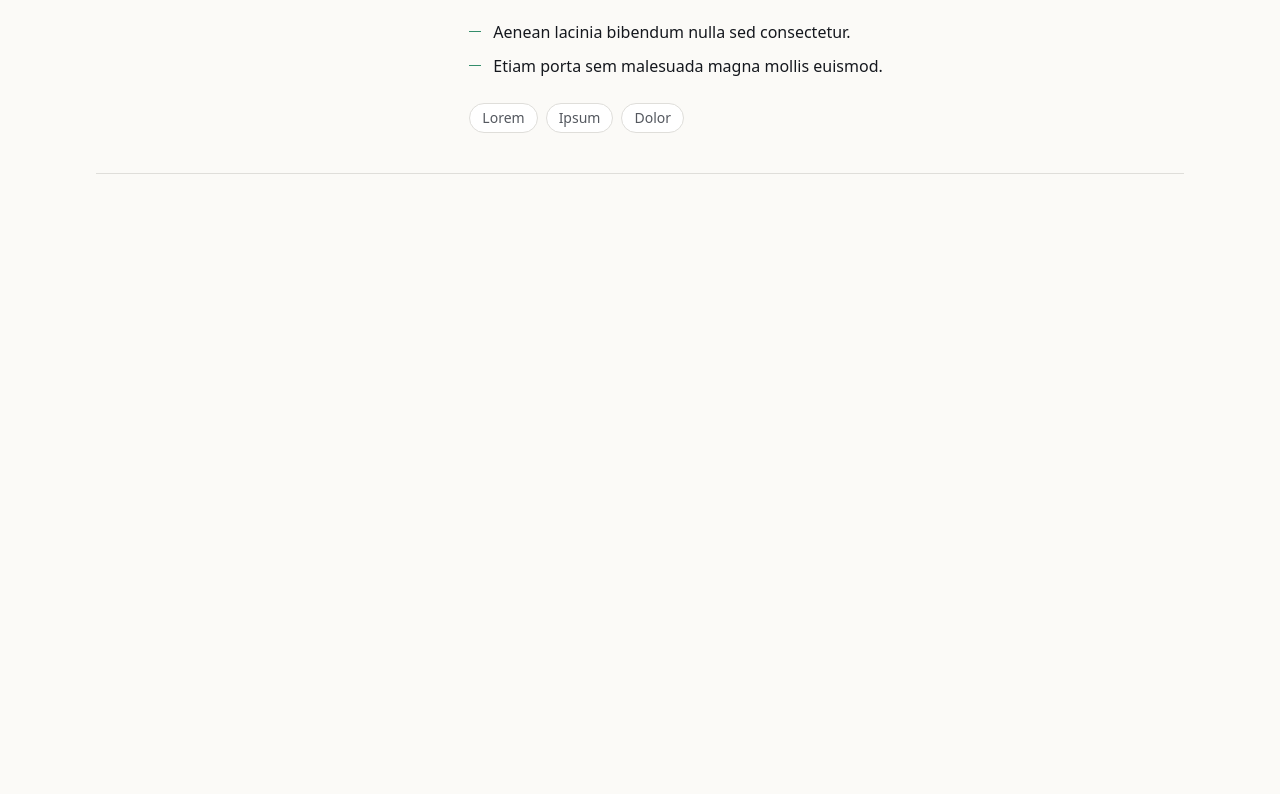
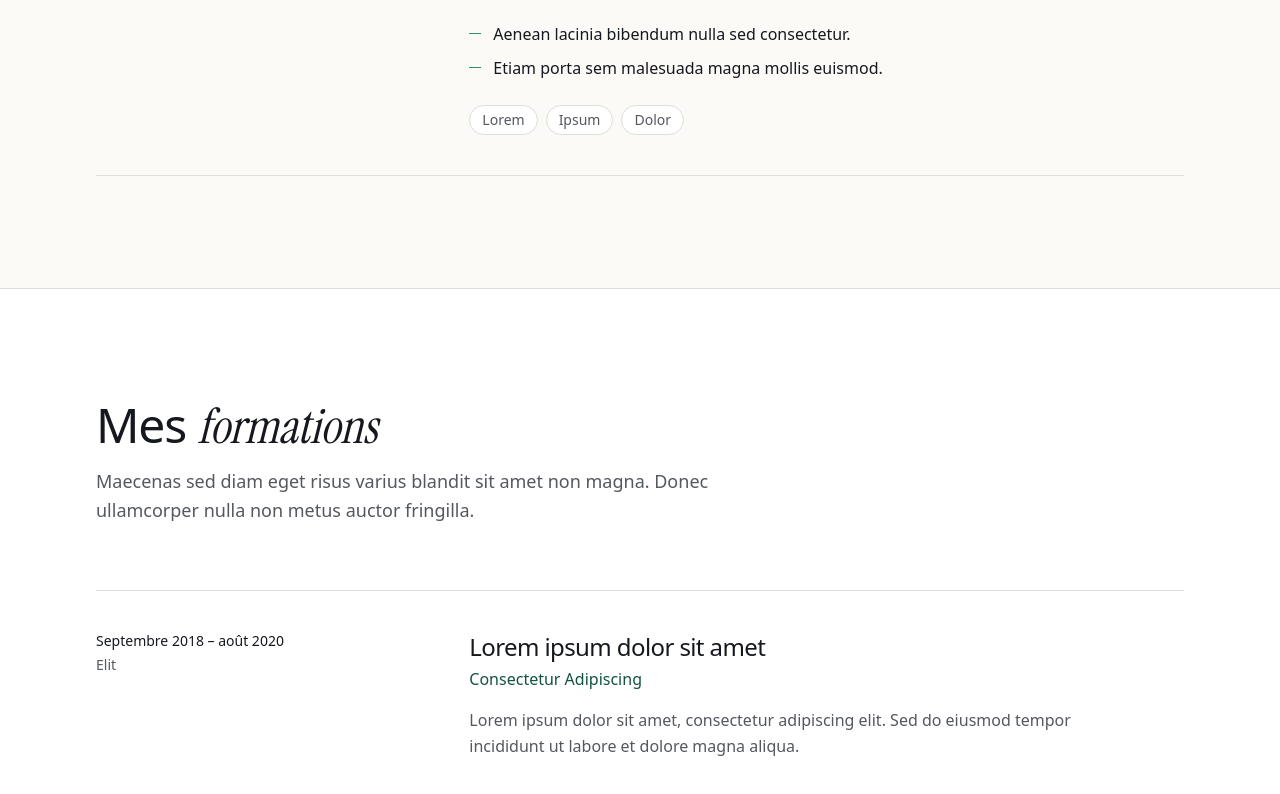
Before and after one commit to cynthialouis/vitrine, a React (Vite) app: page / in a window 1280 px wide. Shown: the part 1968-2762 px from the top of the page. Before the commit the page ends 2254 px from the top, so only its background shows below. Built offline with nearby package versions, Linux system fonts and the light colour scheme.

Commit message:
feat: add education and certifications section

```diff
--- /dev/null
+++ b/src/content/education.ts
@@ -0,0 +1,61 @@
+import type { IsoMonth } from '../lib/format-month'
+
+export type Education = {
+  id: string
+  degree: string
+  school: string
+  location: string
+  start: IsoMonth
+  end: IsoMonth
+  description: string
+}
+
+export type Certification = {
+  id: string
+  name: string
+  issuer: string
+  issuedOn: IsoMonth
+}
+
+export const education: readonly Education[] = [
+  {
+    id: 'education-1',
+    degree: 'Lorem ipsum dolor sit amet',
+    school: 'Consectetur Adipiscing',
+    location: 'Elit',
+    start: '2018-09',
+    end: '2020-08',
+    description:
+      'Lorem ipsum dolor sit amet, consectetur adipiscing elit. Sed do eiusmod tempor incididunt ut labore et dolore magna aliqua.',
+  },
+  {
+    id: 'education-2',
+    degree: 'Sed do eiusmod tempor',
+    school: 'Incididunt Labore',
+    location: 'Magna',
+    start: '2016-09',
+    end: '2018-06',
+    description: 'Ut enim ad minim veniam, quis nostrud exercitation ullamco laboris nisi ut aliquip.',
+  },
+]
+
+export const certifications: readonly Certification[] = [
+  {
+    id: 'certification-1',
+    name: 'Lorem ipsum dolor sit amet',
+    issuer: 'Consectetur',
+    issuedOn: '2024-04',
+  },
+  {
+    id: 'certification-2',
+    name: 'Adipiscing elit sed do',
+    issuer: 'Eiusmod',
+    issuedOn: '2022-05',
+  },
+  {
+    id: 'certification-3',
+    name: 'Tempor incididunt ut labore',
+    issuer: 'Aliqua',
+    issuedOn: '2021-11',
+  },
+]
--- a/src/content/home.ts
+++ b/src/content/home.ts
@@ -3,6 +3,9 @@ export type HomeContent = {
     title: { before: string; accent: string; after: string }
   }
   experiences: {
+    description: string
+  }
+  education: {
     description: string
   }
 }
@@ -15,4 +18,8 @@ export const home: HomeContent = {
     description:
       'Lorem ipsum dolor sit amet, consectetur adipiscing elit. Integer posuere erat a ante venenatis dapibus.',
   },
+  education: {
+    description:
+      'Maecenas sed diam eget risus varius blandit sit amet non magna. Donec ullamcorper nulla non metus auctor fringilla.',
+  },
 }
--- /dev/null
+++ b/src/pages/home/CertificationCard.tsx
@@ -0,0 +1,21 @@
+import type { Certification } from '../../content/education'
+import { formatMonth } from '../../lib/format-month'
+
+type CertificationCardProps = {
+  certification: Certification
+}
+
+export function CertificationCard({ certification }: CertificationCardProps) {
+  const { name, issuer, issuedOn } = certification
+
+  return (
+    <article className="flex h-full flex-col rounded-2xl border border-line bg-paper p-6">
+      <span className="h-1 w-8 rounded-full bg-accent" aria-hidden="true" />
+      <h4 className="mt-5 text-lg leading-snug font-medium text-balance">{name}</h4>
+      <p className="mt-1 text-ink-soft">{issuer}</p>
+      <p className="mt-auto pt-6 text-sm text-ink-soft">
+        Obtenue en <time dateTime={issuedOn}>{formatMonth(issuedOn)}</time>
+      </p>
+    </article>
+  )
+}
--- /dev/null
+++ b/src/pages/home/EducationItem.tsx
@@ -0,0 +1,25 @@
+import { Period } from '../../components/ui/Period'
+import type { Education } from '../../content/education'
+
+type EducationItemProps = {
+  education: Education
+}
+
+export function EducationItem({ education }: EducationItemProps) {
+  const { degree, school, location, start, end, description } = education
+
+  return (
+    <article className="grid gap-x-8 gap-y-4 py-10 lg:grid-cols-12">
+      <div className="lg:col-span-8 lg:col-start-5">
+        <h3 className="text-2xl font-medium tracking-tight text-balance">{degree}</h3>
+        <p className="mt-1 font-medium text-accent-ink">{school}</p>
+        <p className="mt-4 max-w-2xl leading-relaxed text-pretty text-ink-soft">{description}</p>
+      </div>
+
+      <div className="row-start-1 lg:col-span-4 lg:col-start-1">
+        <Period start={start} end={end} />
+        <p className="mt-1 text-sm text-ink-soft">{location}</p>
+      </div>
+    </article>
+  )
+}
--- /dev/null
+++ b/src/pages/home/EducationSection.tsx
@@ -0,0 +1,51 @@
+import { Container } from '../../components/ui/Container'
+import { SectionHeading } from '../../components/ui/SectionHeading'
+import { Serif } from '../../components/ui/Serif'
+import { certifications, education } from '../../content/education'
+import { home } from '../../content/home'
+import { CertificationCard } from './CertificationCard'
+import { EducationItem } from './EducationItem'
+
+export function EducationSection() {
+  return (
+    <section
+      id="education"
+      aria-labelledby="education-title"
+      className="border-t border-line bg-surface py-20 sm:py-28"
+    >
+      <Container>
+        <SectionHeading
+          id="education-title"
+          title={
+            <>
+              Mes <Serif>formations</Serif>
+            </>
+          }
+          description={home.education.description}
+        />
+
+        <ol className="mt-12 divide-y divide-line border-y border-line sm:mt-16">
+          {education.map((item) => (
+            <li key={item.id}>
+              <EducationItem education={item} />
+            </li>
+          ))}
+        </ol>
+
+        <section aria-labelledby="certifications-title" className="mt-16 sm:mt-20">
+          <h3 id="certifications-title" className="text-3xl font-medium tracking-tight">
+            Mes <Serif>certifications</Serif>
+          </h3>
+
+          <ul className="mt-8 grid gap-4 sm:grid-cols-2 lg:grid-cols-3">
+            {certifications.map((certification) => (
+              <li key={certification.id}>
+                <CertificationCard certification={certification} />
+              </li>
+            ))}
+          </ul>
+        </section>
+      </Container>
+    </section>
+  )
+}
--- a/src/pages/home/HeroSection.tsx
+++ b/src/pages/home/HeroSection.tsx
@@ -33,6 +33,12 @@ export function HeroSection() {
               Découvrir mon parcours
               <ArrowDownIcon className="size-4 motion-safe:transition-transform motion-safe:group-hover:translate-y-0.5" />
             </a>
+            <a
+              href="#education"
+              className="inline-flex items-center rounded-full border border-line px-6 py-3.5 font-medium transition-colors hover:border-ink"
+            >
+              Voir mes formations
+            </a>
           </div>
         </div>
 
--- a/src/pages/home/HomePage.tsx
+++ b/src/pages/home/HomePage.tsx
@@ -1,4 +1,5 @@
 import { profile } from '../../content/profile'
+import { EducationSection } from './EducationSection'
 import { ExperiencesSection } from './ExperiencesSection'
 import { HeroSection } from './HeroSection'
 
@@ -9,6 +10,7 @@ export function HomePage() {
       <meta name="description" content={profile.pitch} />
       <HeroSection />
       <ExperiencesSection />
+      <EducationSection />
     </>
   )
 }
```
Also changed, not shown: 2 other files (tests, documents, lock files or other folders).
